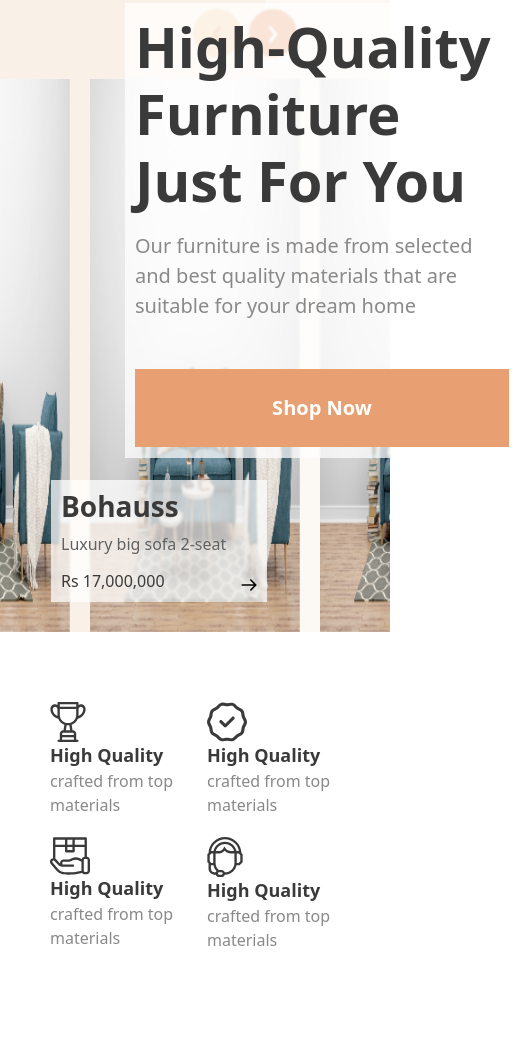
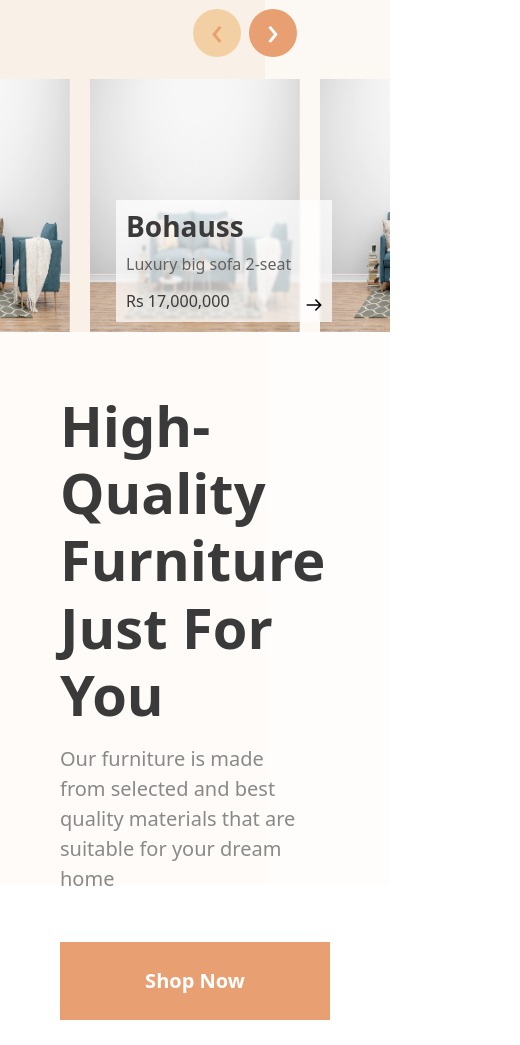
Before and after one commit to alaminvaral/Traning-varaluae, a plain HTML site: page index.html in a window 390 px wide. Shown: the part 139-1184 px from the top of the page, 520 px wide, since content can reach past the window. Before the commit the page ends 1141 px from the top, so only its background shows below. Drawn offline with nearby package versions, Linux system fonts and the light colour scheme.

Commit message:
Features Section

```diff
--- a/index.html
+++ b/index.html
@@ -212,14 +212,22 @@
 
         </div>
           <div id="owl-example" class="carousel owl-carousel">
-            <div><img width="934px" height="553px" src="/images/slider 1.png" alt="" /></div>
-            <div><img width="934px" height="553px"  src="/images/slider 1.png" alt="" /></div>
-            <div><img width="934px" height="553px"  src="/images/slider 1.png" alt="" /></div>
-            <div><img width="934px" height="553px"  src="/images/slider 1.png" alt="" /></div>
+            <div><img src="/images/slider 1.png" alt="" /></div>
+            <div><img  src="/images/slider 1.png" alt="" /></div>
+            <div><img  src="/images/slider 1.png" alt="" /></div>
+            <div><img  src="/images/slider 1.png" alt="" /></div>
           </div>
         </div>
       </div>
-
+      <!-- banner Card Mobile -->
+      <div class="banner-card-mobile">
+        <h3 class="card-text text-left">High-Quality Furniture Just For You</h3>
+        <p>
+          Our furniture is made from selected and best quality materials that
+          are suitable for your dream home
+        </p>
+        <button>Shop Now</button>
+      </div>
     <!-- Feature Section  -->
     <section class="d-flex feature-section row">
       <div class="feature-section__content col-6 col-sm-3">
--- a/styles/landing-page.css
+++ b/styles/landing-page.css
@@ -88,6 +88,10 @@
 }
 .owl-carousel {
   position: relative;
+}
+.owl-carousel img{
+  width: 934px;
+  height: 553px;
 }
 
 .owl-nav {
@@ -183,9 +187,45 @@
   font-weight: 600;
   font-size: 20px;
   line-height: 150%;
-  /* identical to box height, or 30px */
 
-  /* Color / White */
+  color: #ffffff;
+}
+/* Banner Card Mobile */
+.banner-card-mobile {
+width: 100%;
+  max-width: 320;
+  height: 553px;
+  background: rgba(255, 255, 255, 0.72);
+  backdrop-filter: blur(1px);
+  padding: 60px;
+}
+.banner-card-mobile h3 {
+  font-weight: bold;
+  font-size: 56px;
+  line-height: 120%;
+  color: #3a3a3a;
+}
+.banner-card-mobile p {
+  font-weight: 500;
+  font-size: 20px;
+  line-height: 150%;
+  color: #898989;
+  margin: 16px 20px 48px 0;
+}
+.banner-card-mobile a {
+  width: 374px;
+  height: 78px;
+  background: #e89f71;
+}
+.banner-card-mobile button {
+  width: 100%;
+  max-width: 320;
+  height: 78px;
+  background: #e89f71;
+  border: none;
+  font-weight: 600;
+  font-size: 20px;
+  line-height: 150%;
 
   color: #ffffff;
 }
@@ -299,4 +339,26 @@
   .feature-section__content {
     margin-top: 20px !important;
   }
+  .banner-card {
+ display: none;
 }
+.owl-carousel img{
+  max-width: 334px;
+  width: 100%;
+  height: 253px;
+}
+.price-card{
+  right: 70px;
+  bottom: 10px;
+}
+.feature-section {
+    padding: 150px 50px 50px 50px;
+  }
+}
+@media only screen and (min-width: 576px) {
+
+  .banner-card-mobile {
+ display: none;
+}
+
+}
```
